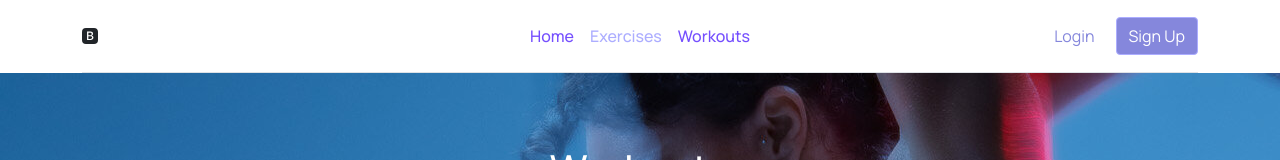
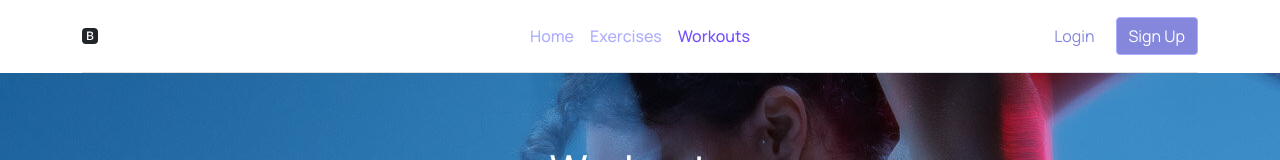
Before and after one commit to AndrejZaf/FitnessTracker-FE, a React (Create React App) app: page /workouts in a window 1280 px wide. Shown: the top 160 px of the page. Built offline with nearby package versions, Linux system fonts and the light colour scheme.

Commit message:
Fix the header active links, and focus mode for exercises without sets

```diff
--- a/src/components/focus-mode/FocusMode.js
+++ b/src/components/focus-mode/FocusMode.js
@@ -59,6 +59,10 @@ export default function FocusMode(props) {
   }
 
   function handleRightClick() {
+    if (currentSet === undefined || currentSet.restPeriod === undefined) {
+      goToNextSetOrExercise();
+      return;
+    }
     setInitiateTimer(true);
     const time = new Date();
     time.setSeconds(time.getSeconds() + currentSet.restPeriod);
@@ -81,7 +85,6 @@ export default function FocusMode(props) {
         setCurrentSet(newExercise.sets[resetSetIndex]);
         setExerciseIndex(newExerciseIndex);
       } else {
-        console.log("Finished workout");
         setWorkoutFinished(true);
       }
     }
@@ -165,8 +168,8 @@ export default function FocusMode(props) {
                     alt={currentExercise.image}
                   />
                   <h2>{currentExercise.name}</h2>
-                  <h3>{currentSet.reps} Repetitions</h3>
-                  <h3>{currentSet.weight} kg</h3>
+                  <h3>{currentSet?.reps} Repetitions</h3>
+                  <h3>{currentSet?.weight} kg</h3>
                 </>
               )}
             </div>
--- a/src/components/header/Header.js
+++ b/src/components/header/Header.js
@@ -57,7 +57,7 @@ export default function Header(props) {
 
         <ul className="nav col-12 col-md-auto mb-2 justify-content-center mb-md-0">
           <li>
-            <NavLink to="/" className={`nav-link px-2 link-secondary`}>
+            <NavLink exact to="/" className={`nav-link px-2 link-secondary`}>
               Home
             </NavLink>
           </li>
```
